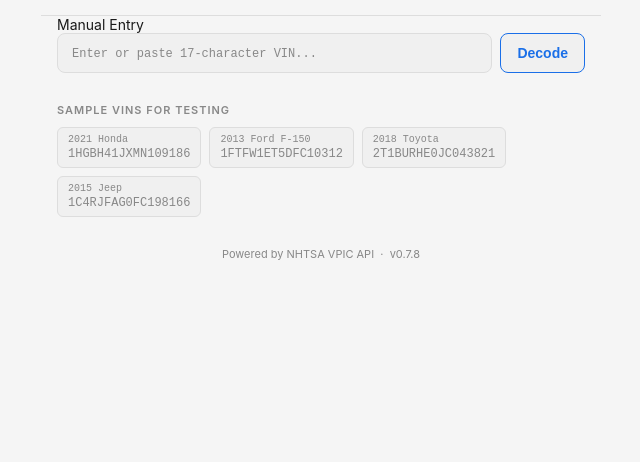
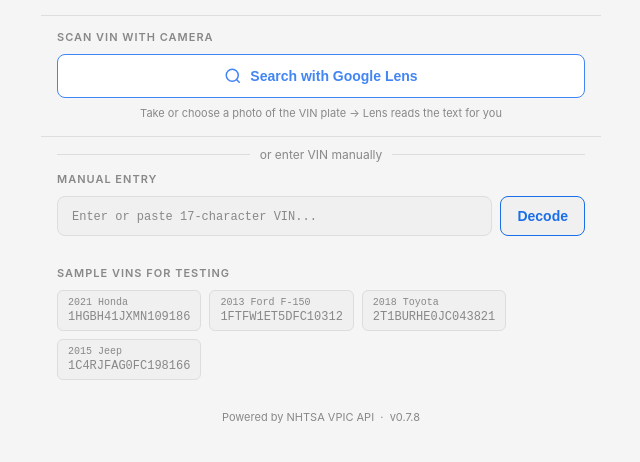
Before and after one commit to ejconcepcion/radiob-vin-scan, a plain HTML site: page index.html in a window 1280 px wide. Shown: the part 56-518 px from the top of the page, without its empty margins (319-959 px from the left). Drawn offline with Linux system fonts and the light colour scheme.

Commit message:
Add files via upload

```diff
--- a/index.html
+++ b/index.html
@@ -48,6 +48,40 @@
   .logo-title { font-size: 17px; font-weight: 700; color: #000; }
   .logo-sub { font-size: 11px; color: var(--muted); margin-top: 1px; }
 
+
+  /* Google Lens section */
+  .lens-section {
+    padding: 14px 16px;
+    border-bottom: 1px solid var(--border);
+  }
+
+  .section-title {
+    font-size: 11px; font-weight: 600; color: var(--muted);
+    text-transform: uppercase; letter-spacing: 1px; margin-bottom: 10px;
+  }
+
+  .btn-lens {
+    width: 100%; padding: 12px;
+    background: #fff; border: 1.5px solid #4285f4;
+    border-radius: 8px; font-size: 14px; font-weight: 600;
+    color: #4285f4; cursor: pointer;
+    display: flex; align-items: center; justify-content: center; gap: 8px;
+    transition: background 0.15s;
+  }
+
+  .btn-lens:hover { background: #e8f0fe; }
+  .btn-lens:active { background: #d2e3fc; }
+
+  .lens-hint {
+    font-size: 11px; color: var(--muted);
+    text-align: center; margin-top: 7px; line-height: 1.5;
+  }
+
+  .divider {
+    display: flex; align-items: center; gap: 10px;
+    padding: 10px 16px; color: var(--muted); font-size: 12px;
+  }
+  .divider::before, .divider::after { content: ''; flex: 1; height: 1px; background: var(--border); }
 
   /* Manual input */
   .manual-section { padding: 0 16px 16px; }
@@ -296,6 +330,21 @@
 
 
 
+  <!-- Google Lens Section -->
+  <div class="lens-section">
+    <div class="section-title">Scan VIN with Camera</div>
+    <button class="btn-lens" onclick="openLensWithPhoto()">
+      <svg width="18" height="18" viewBox="0 0 24 24" fill="none" stroke="currentColor" stroke-width="2">
+        <circle cx="11" cy="11" r="8"/><line x1="21" y1="21" x2="16.65" y2="16.65"/>
+      </svg>
+      Search with Google Lens
+    </button>
+    <div class="lens-hint">Take or choose a photo of the VIN plate → Lens reads the text for you</div>
+    <input type="file" id="lensPhotoInput" accept="image/*" capture="environment" style="display:none">
+  </div>
+
+  <div class="divider">or enter VIN manually</div>
+
   <!-- Manual Entry -->
   <div class="manual-section">
     <div class="section-title">Manual Entry</div>
@@ -411,6 +460,38 @@
   document.getElementById('vinInput').value = vin;
   decodeVIN(vin);
   window.scrollTo({ top: 0, behavior: 'smooth' });
+}
+
+// ── GOOGLE LENS ───────────────────────────────────────────
+function openLensWithPhoto() {
+  var input = document.getElementById('lensPhotoInput');
+  input.onchange = function(e) {
+    var file = e.target.files[0];
+    if (!file) return;
+    e.target.value = '';
+
+    // Build a form and POST the image directly to Google Lens
+    var form = document.createElement('form');
+    form.method = 'POST';
+    form.action = 'https://lens.google.com/upload';
+    form.enctype = 'multipart/form-data';
+    form.target = '_blank';
+
+    var fileInput = document.createElement('input');
+    fileInput.type = 'file';
+    fileInput.name = 'encoded_image';
+
+    // Attach file via DataTransfer so the form carries it
+    var dt = new DataTransfer();
+    dt.items.add(file);
+    fileInput.files = dt.files;
+
+    form.appendChild(fileInput);
+    document.body.appendChild(form);
+    form.submit();
+    document.body.removeChild(form);
+  };
+  input.click();
 }
 
 // ── DECODE VIN ────────────────────────────────────────────
```
